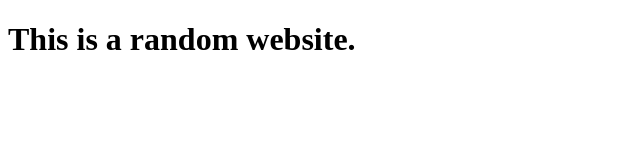
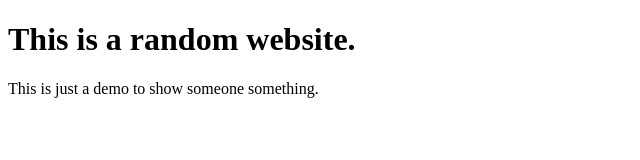
Before and after one commit to joshuaddf/Maggie, a plain HTML site: page index.html in a window 1280 px wide. Shown: the whole page, without its empty margins (0-640 px from the left). Drawn offline with Linux system fonts and the light colour scheme.

Commit message:
Added a new paragraph

```diff
--- a/index.html
+++ b/index.html
@@ -8,6 +8,7 @@
 <body>
     <main>
         <h1>This is a random website.</h1>
+        <p>This is just a demo to show someone something.</p>
     </main>
 </body>
 </html>
```
